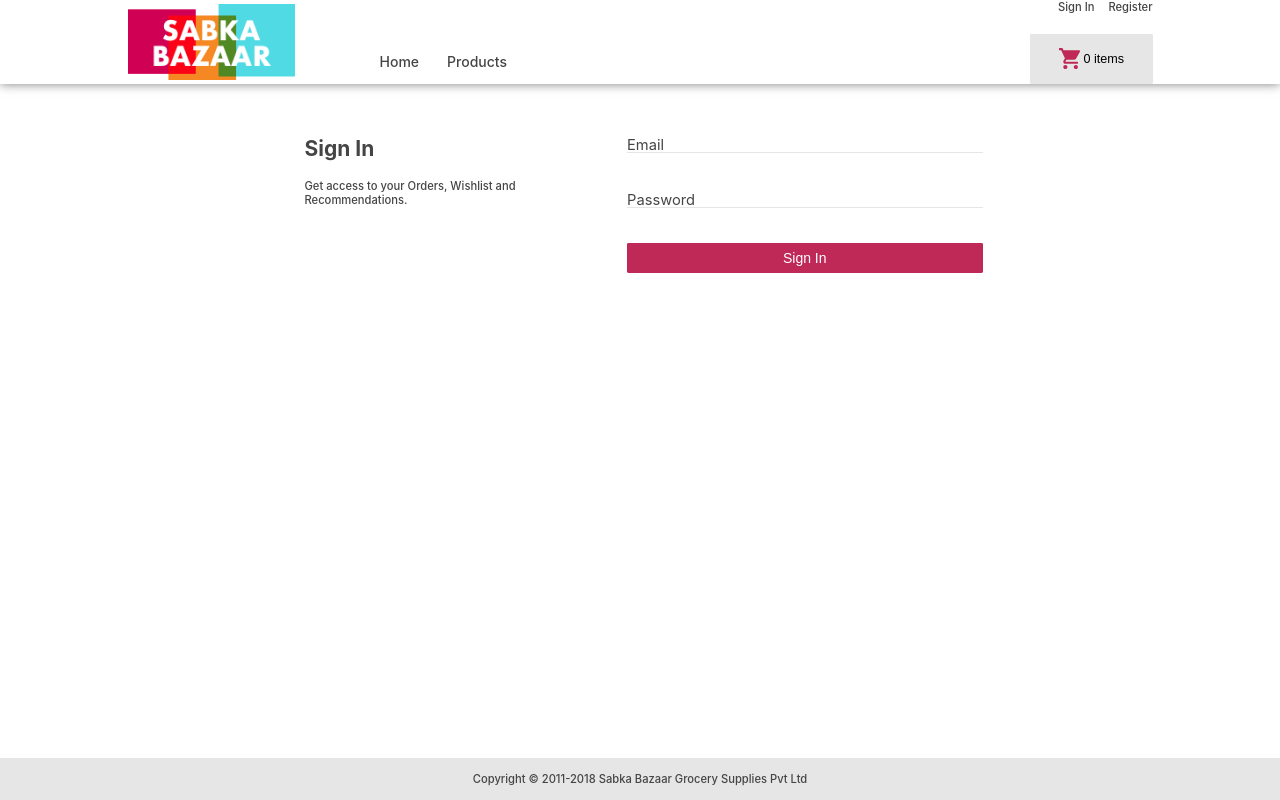
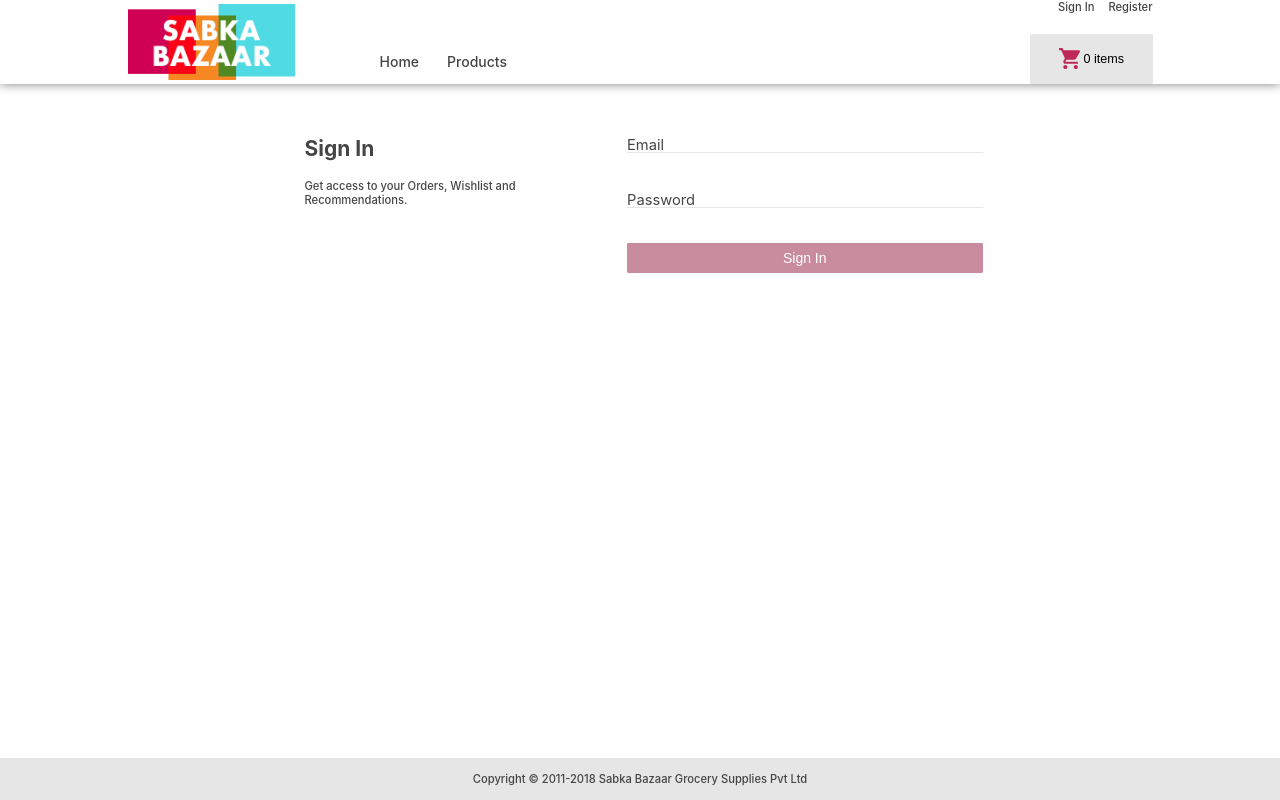
Before and after one commit to soumikpaul16/shopping-cart, a React app: page /signIn in a window 1280 px wide. Built offline with nearby package versions, Linux system fonts and the light colour scheme; what apollo-link-rest would draw is missing.

Commit message:
basic validation of forms

```diff
--- a/src/assets/styles/variables/_colors.scss
+++ b/src/assets/styles/variables/_colors.scss
@@ -3,6 +3,8 @@ $color-light-grey: #e6e6e6;
 $color-translucent-grey: #7e7e7e69;
 $color-dark-grey: #464545;
 $color-red: #bf2957;
+$color-light-red: #c98b9e;
+$color-dark-red: #ff004c;
 $color-white: #ffffff;
 $color-blue: #50dae3;
 $color-black: #000;
--- a/src/components/atoms/input-box/InputBox.scss
+++ b/src/components/atoms/input-box/InputBox.scss
@@ -1,7 +1,8 @@
 @import "../../../assets/styles/variables/colors";
 
 $border-strength-bottom: 0.1rem;
-$input-margin: 1rem;
+$error-height: 1rem;
+$error-font-size: 0.8rem;
 $box-font-size: 0.7rem;
 $box-padding: 0.5rem;
 
@@ -9,8 +10,12 @@ $box-padding: 0.5rem;
   &__wrap {
     display: flex;
     flex-flow: column-reverse;
-    margin-bottom: $input-margin;
     width: 100%;
+  }
+  &__error {
+    color: $color-dark-red;
+    height: $error-height;
+    font-size: $error-font-size;
   }
   &__label,
   &__box {
--- a/src/components/atoms/input-box/index.js
+++ b/src/components/atoms/input-box/index.js
@@ -3,10 +3,10 @@ import React from 'react';
 import './InputBox.scss';
 
 const InputBox = ({
-  label, type, id, onChange, value, ...props
+  label, type, id, onChange, value, error, ...props
 }) => (
   <div className="input__wrap">
-    {/* error field will be added later */}
+    <span className="input__error">{error}</span>
     <input
       className="input__box"
       type={type}
@@ -28,6 +28,7 @@ InputBox.propTypes = {
   type: PropTypes.string,
   id: PropTypes.string,
   value: PropTypes.string,
+  error: PropTypes.string,
   onChange: PropTypes.func,
 };
 InputBox.defaultProps = {
@@ -35,6 +36,7 @@ InputBox.defaultProps = {
   type: '',
   value: '',
   id: '',
+  error: '',
   onChange: () => {},
 };
 
--- a/src/components/organisms/form/Form.scss
+++ b/src/components/organisms/form/Form.scss
@@ -36,6 +36,9 @@ $form-button-margin-top: 1.5rem;
     width: 100%;
     padding: $form-button-padding;
   }
+  &__button:disabled {
+   background-color: $color-light-red;
+  }
 }
 @media (min-width: $screen-mid) {
   .form {
--- a/src/components/organisms/form/index.js
+++ b/src/components/organisms/form/index.js
@@ -5,12 +5,38 @@ import './Form.scss';
 
 const Form = ({ formContent, formElements, onSubmit }) => {
   const [values, setValues] = useState({});
-  const onChange = (event, elementId) => {
+  const [errors, setErrors] = useState({});
+
+  const onChange = (event, elementId, regex) => {
     const { value } = event.target;
     const formValues = { ...values };
+    const formErrors = { ...errors };
+
+    switch (true) {
+      case !value: // empty
+        formErrors[elementId] = 'This field cannot be empty';
+        break;
+      case !regex.value.test(value): // regex failure
+        formErrors[elementId] = regex.message;
+        break;
+      case (elementId === 'confirm-password'
+        && value !== formValues.password)
+        || (elementId === 'password'
+          && formValues['confirm-password']
+          && value !== formValues['confirm-password']): // check if passwords are same
+        formErrors['confirm-password'] = 'Passwords must be same.';
+        break;
+      case elementId === 'password' && value === formValues['confirm-password']: // extra check when both passwords match
+        formErrors['confirm-password'] = '';
+        break;
+      default:
+        formErrors[elementId] = '';
+    }
     formValues[elementId] = value;
     setValues(formValues);
+    setErrors(formErrors);
   };
+
   return (
     <form className="form">
       <div className="form__title">
@@ -19,6 +45,7 @@ const Form = ({ formContent, formElements, onSubmit }) => {
       </div>
       <div className="form__fields">
         {formElements.map((element) => (
+          <>
             <InputBox
               key={element.id}
               id={element.id}
@@ -26,11 +53,22 @@ const Form = ({ formContent, formElements, onSubmit }) => {
               placeholder={element.placeholder}
               type={element.type}
               value={values[element.id]}
-            onChange={(e) => onChange(e, element.id)}
+              error={errors[element.id]}
+              onChange={(e) => {
+                onChange(e, element.id, element.regex);
+              }}
+              onBlur={(e) => !e.target.value && onChange(e, element.id, element.regex)}
             />
+          </>
         ))}
         <Button
           className="form__button"
+          disabled={
+            !(
+              Object.values(errors).every((e) => e === '')
+              && Object.values(values).length === formElements.length
+            )
+          }
           onClick={(e) => {
             e.preventDefault();
             onSubmit(values);
--- a/src/components/pages/register/index.js
+++ b/src/components/pages/register/index.js
@@ -2,6 +2,30 @@ import React from 'react';
 import { FormattedMessage } from 'react-intl';
 import { Form } from '../../organisms';
 import metadata from './metadata.json';
+
+const regex = {
+  'first-name': {
+    value: /^[a-zA-Z0-9]+$/,
+    message: 'Invalid first name!',
+  },
+  'last-name': {
+    value: /^[a-zA-Z0-9]+$/,
+    message: 'Invalid last name!',
+  },
+  email: {
+    value:
+      /^[a-zA-Z0-9.!#$%&'*+/=?^_`{|}~-]+@[a-zA-Z0-9-]+(?:\.[a-zA-Z0-9-]+)*$/,
+    message: 'Invalid email!',
+  },
+  password: {
+    value: /^[a-zA-Z0-9@]+$/,
+    message: 'Use @ or alphanumeric characters.',
+  },
+  'confirm-password': {
+    value: /^[a-zA-Z0-9@]+$/,
+    message: 'Use @ or alphanumeric characters.',
+  },
+};
 
 const Register = () => {
   const handleSubmit = (values) => {
@@ -23,6 +47,7 @@ const Register = () => {
       id,
       placeholder,
       type,
+      regex: regex[id],
       label: <FormattedMessage id={label} />,
     }),
   );
--- a/src/components/pages/sign-in/index.js
+++ b/src/components/pages/sign-in/index.js
@@ -2,6 +2,18 @@ import React from 'react';
 import { FormattedMessage } from 'react-intl';
 import { Form } from '../../organisms';
 import metadata from './metadata.json';
+
+const regex = {
+  email: {
+    value:
+      /^[a-zA-Z0-9.!#$%&'*+/=?^_`{|}~-]+@[a-zA-Z0-9-]+(?:\.[a-zA-Z0-9-]+)*$/,
+    message: 'Invalid email!',
+  },
+  password: {
+    value: /^[a-zA-Z0-9@]+$/,
+    message: 'Use @ or alphanumeric characters.',
+  },
+};
 
 const SignIn = () => {
   const handleSubmit = (values) => {
@@ -23,6 +35,7 @@ const SignIn = () => {
       id,
       placeholder,
       type,
+      regex: regex[id],
       label: <FormattedMessage id={label} />,
     }),
   );
```
Lines whose indentation alone changed are shown as unchanged.
